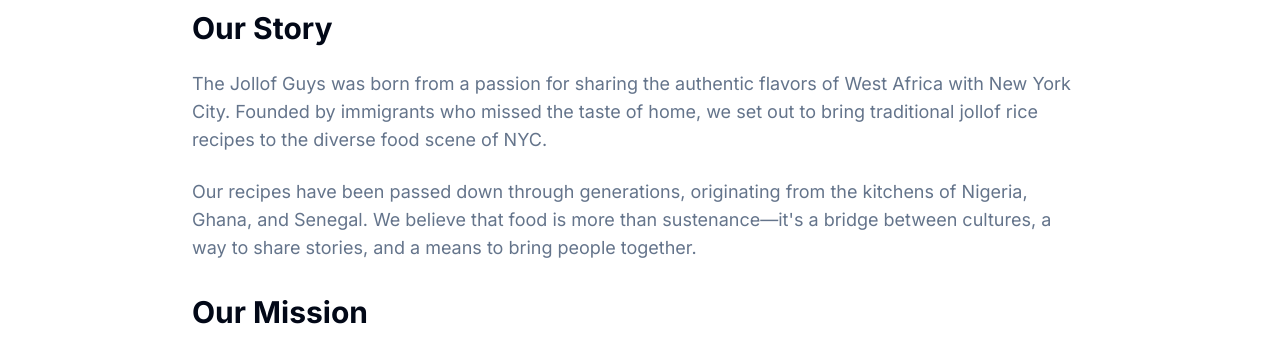
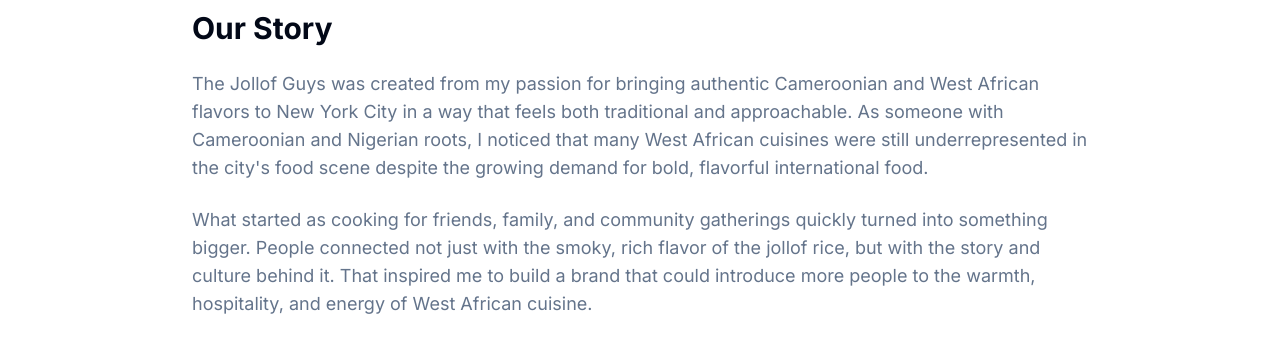
Before and after one commit to onyelv/AI_Native_Journey, a Next.js app: page /about in a window 1280 px wide. Shown: the part 551-897 px from the top of the page. Built offline with nearby package versions, Linux system fonts and the light colour scheme.

Commit message:
feat: revise about page narrative for cultural depth and personal touch

```diff
--- a/app/about/page.tsx
+++ b/app/about/page.tsx
@@ -24,15 +24,23 @@ export default function About() {
           <div className="prose prose-lg mx-auto">
             <h2 className="text-3xl font-bold mb-6">Our Story</h2>
             <p className="text-lg text-muted-foreground mb-6">
-              The Jollof Guys was born from a passion for sharing the authentic flavors of West Africa with New York
-              City. Founded by immigrants who missed the taste of home, we set out to bring traditional jollof rice
-              recipes to the diverse food scene of NYC.
+              The Jollof Guys was created from my passion for bringing authentic Cameroonian and West African flavors to
+              New York City in a way that feels both traditional and approachable. As someone with Cameroonian and
+              Nigerian roots, I noticed that many West African cuisines were still underrepresented in the city&apos;s
+              food scene despite the growing demand for bold, flavorful international food.
+            </p>
+
+            <p className="text-lg text-muted-foreground mb-6">
+              What started as cooking for friends, family, and community gatherings quickly turned into something
+              bigger. People connected not just with the smoky, rich flavor of the jollof rice, but with the story and
+              culture behind it. That inspired me to build a brand that could introduce more people to the warmth,
+              hospitality, and energy of West African cuisine.
             </p>
 
             <p className="text-lg text-muted-foreground mb-8">
-              Our recipes have been passed down through generations, originating from the kitchens of Nigeria, Ghana,
-              and Senegal. We believe that food is more than sustenance—it's a bridge between cultures, a way to share
-              stories, and a means to bring people together.
+              At The Jollof Guys, every plate is inspired by the flavors I grew up around and the vibrant street-food
+              culture found across West Africa. For me, food is more than just a meal — it&apos;s a way to connect
+              cultures, create community, and give people an experience they remember long after the last bite.
             </p>
 
             <h2 className="text-3xl font-bold mb-6">Our Mission</h2>
```
